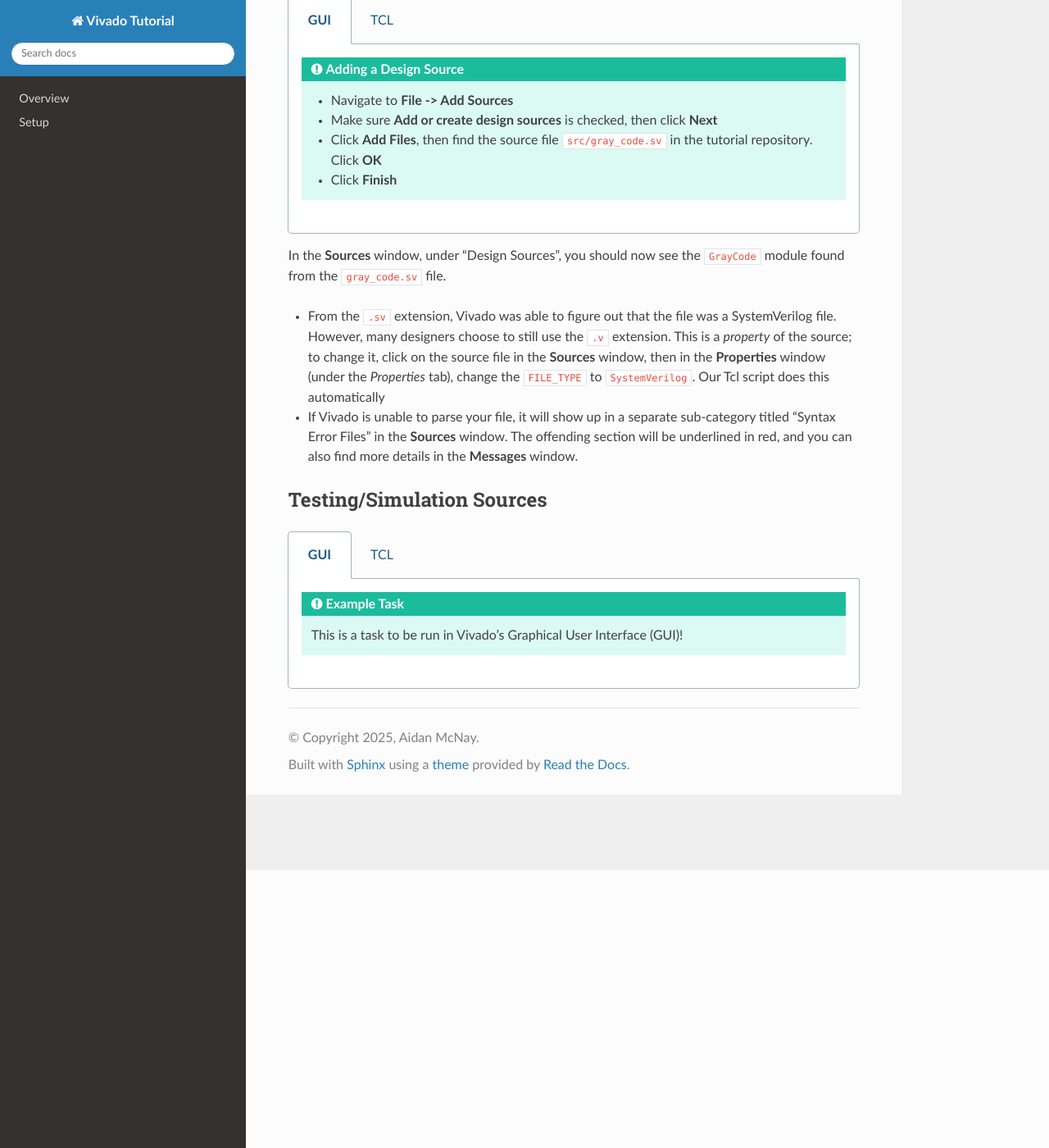
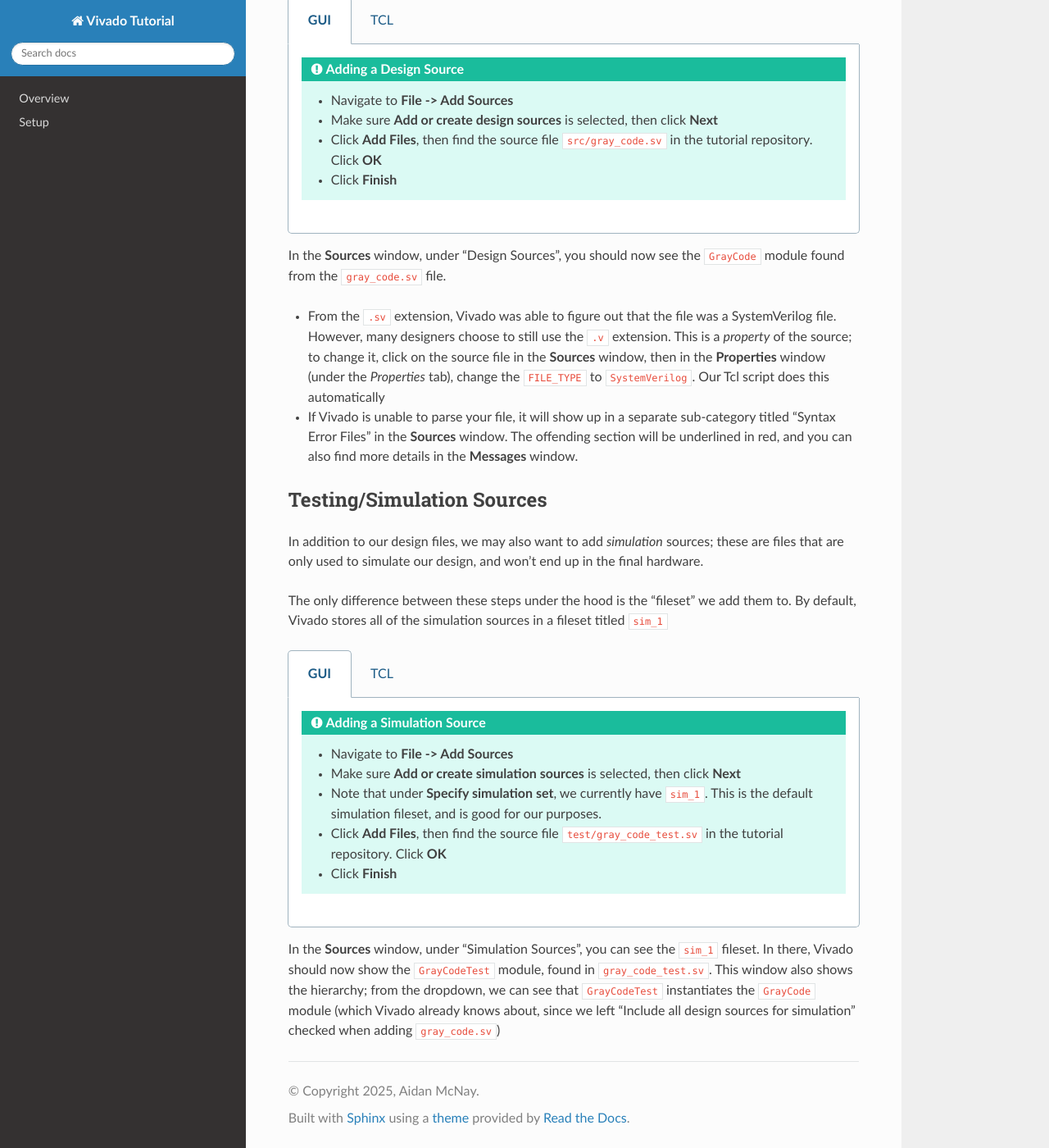
Before and after one commit to Aidan-McNay/vivado-tutorial, a Sphinx documentation site: the page built from docs/sources.rst, in a window 1280 px wide and 1400 px high, scrolled down 339 px. Shown: the whole window at 82% size. Built offline with Sphinx 7.4.7 and the Read the Docs theme 3.1.0, drawn with Linux system fonts in a browser that asks for light colours.

Commit message:
[ci skip] Simulation

```diff
--- a/docs/sources.rst
+++ b/docs/sources.rst
@@ -17,7 +17,7 @@ files that describe the actual hardware that we want our FPGA to emulate
           :class: important
 
           * Navigate to **File -> Add Sources**
-          * Make sure **Add or create design sources** is checked,
+          * Make sure **Add or create design sources** is selected,
             then click **Next**
           * Click **Add Files**, then find the source file
             ``src/gray_code.sv`` in the tutorial repository.
@@ -54,19 +54,48 @@ In the **Sources** window, under "Design Sources", you should now see the
 Testing/Simulation Sources
 --------------------------------------------------------------------------
 
+In addition to our design files, we may also want to add *simulation*
+sources; these are files that are only used to simulate our design, and
+won't end up in the final hardware.
+
+The only difference between these steps under the hood is the "fileset"
+we add them to. By default, Vivado stores all of the simulation sources
+in a fileset titled ``sim_1``
+
 .. tabs::
 
     .. group-tab:: GUI
 
-       .. admonition:: Example Task
+       .. admonition:: Adding a Simulation Source
           :class: important
 
-          This is a task to be run in Vivado's Graphical User
-          Interface (GUI)!
+          * Navigate to **File -> Add Sources**
+          * Make sure **Add or create simulation sources** is selected,
+            then click **Next**
+          * Note that under **Specify simulation set**, we currently have
+            ``sim_1``. This is the default simulation fileset, and is
+            good for our purposes.
+          * Click **Add Files**, then find the source file
+            ``test/gray_code_test.sv`` in the tutorial repository.
+            Click **OK**
+          * Click **Finish**
 
     .. group-tab:: TCL
 
-       .. admonition:: Example Task
+       .. admonition:: Adding a Simulation Source
           :class: important
 
-          This is a task to run actions with a Tcl script!
+          Either from **Tools -> Run Tcl Script** or from the command
+          line (shown below), run the ``add_sim_sources.tcl`` script
+
+          .. code-block:: bash
+
+             vivado -mode batch -source ../scripts/sources/add_sim_sources.tcl
+
+In the **Sources** window, under "Simulation Sources", you can see the
+``sim_1`` fileset. In there, Vivado should now show the ``GrayCodeTest``
+module, found in ``gray_code_test.sv``. This window also shows the
+hierarchy; from the dropdown, we can see that ``GrayCodeTest``
+instantiates the ``GrayCode`` module (which Vivado already knows about,
+since we left "Include all design sources for simulation" checked when
+adding ``gray_code.sv``)
```
Also changed, not shown: docs/simulation.rst (added, +82 -0 lines), 1 other file.
